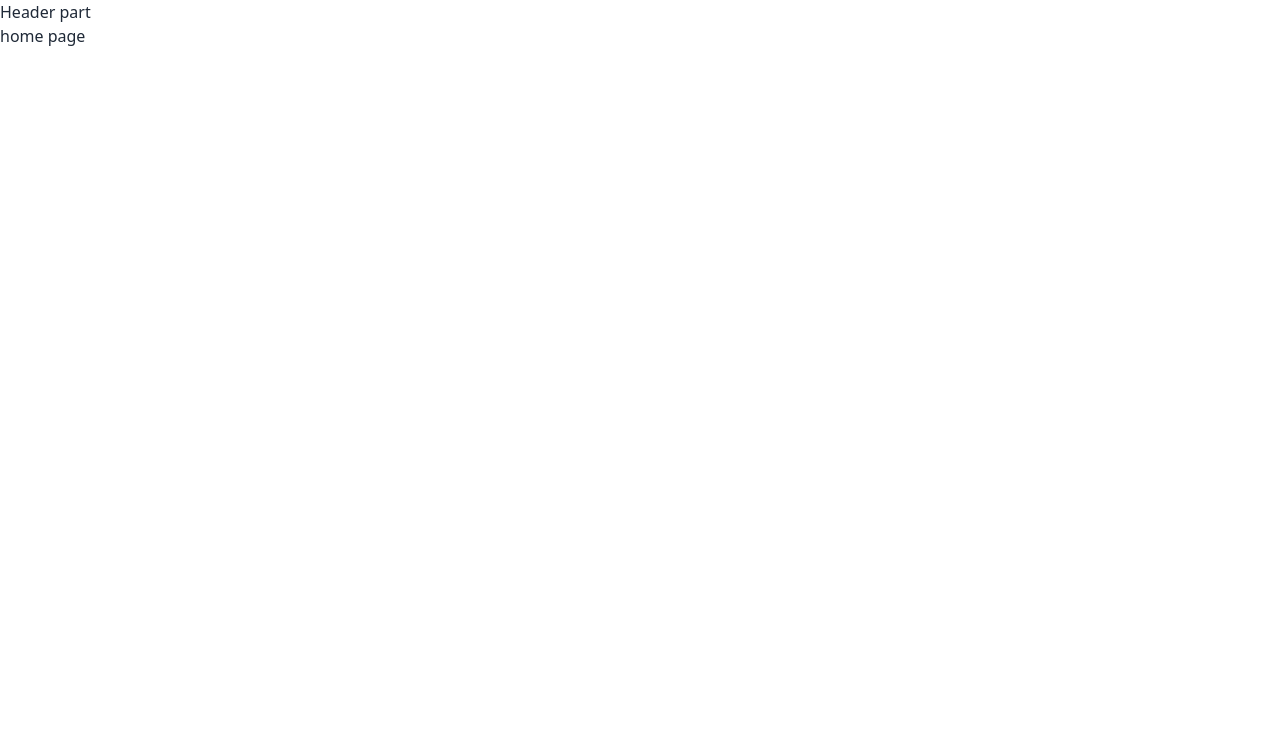
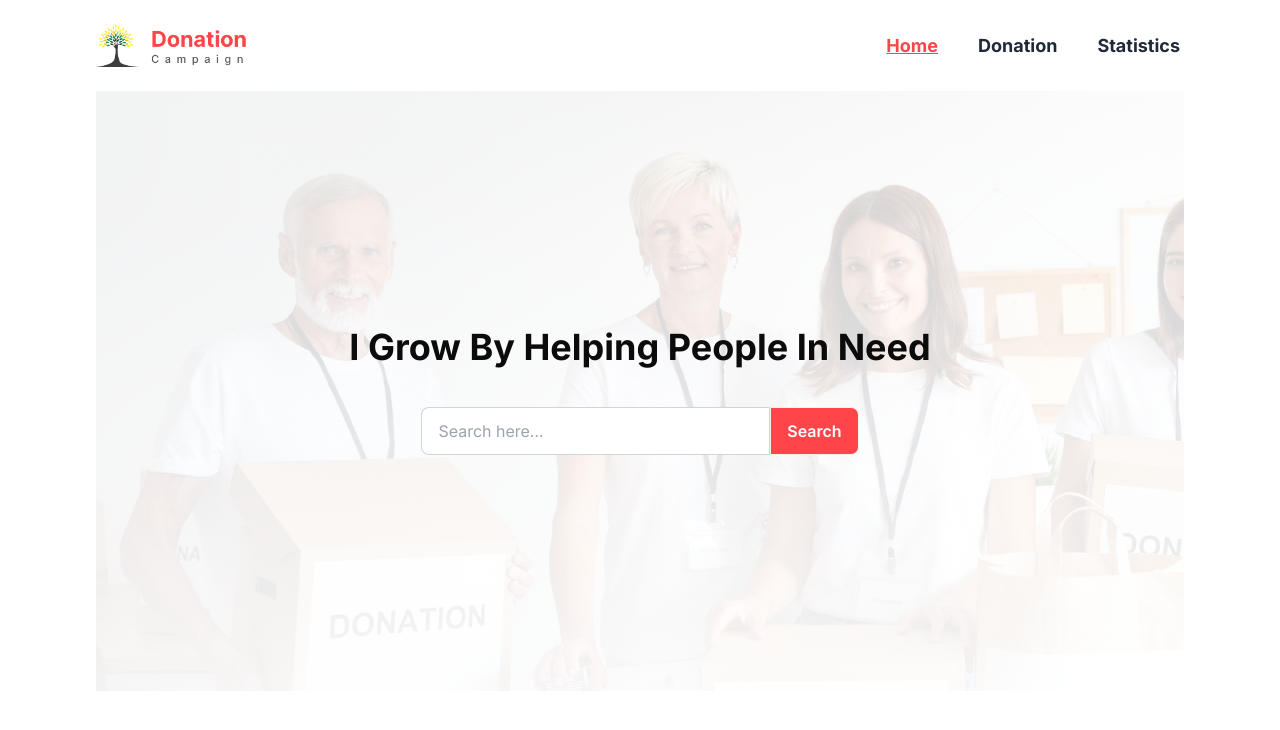
Before and after one commit to AhosanHabib2121/donation-compaign, a React (Vite) app: page / in a window 1280 px wide. Shown: the top 730 px of the page. Built offline with nearby package versions, Linux system fonts and the light colour scheme.

Commit message:
complete to navbar and banner part design

```diff
--- /dev/null
+++ b/src/components/banner/Banner.css
@@ -0,0 +1,6 @@
+.bannerBg{
+    background-image: linear-gradient(rgba(255, 255, 255, 0.8), rgba(255, 255, 255, 0.95)), url('../../assets/bannerBg.png');
+    background-repeat: no-repeat;
+    background-size: cover;
+
+}
--- /dev/null
+++ b/src/components/banner/Banner.jsx
@@ -0,0 +1,23 @@
+import './Banner.css'
+
+const Banner = () => {
+    return (
+        <div className="bannerBg">
+            <div className='grid justify-center items-center h-[600px]'>
+                <div className='space-y-10'>
+                    <h2 className='text-[#0B0B0B] font-bold text-4xl'>I Grow By Helping People In Need</h2>
+                    <div className="form-control">
+                        <div className="input-group justify-center">
+                            <input type="text" placeholder="Search here…" className="input input-bordered focus:outline-none w-3/5" />
+                            <button className="btn text-white text-base font-semibold hover:bg-[#ef3037] normal-case bg-[#FF444A]">
+                                Search
+                            </button>
+                        </div>
+                    </div>
+                </div>
+            </div>
+        </div>
+    );
+};
+
+export default Banner;
--- a/src/components/header/Header.jsx
+++ b/src/components/header/Header.jsx
@@ -1,8 +1,10 @@
+import Navbar from "../navbar/Navbar";
 
 const Header = () => {
     return (
         <div>
-            <h2>Header part</h2>
+            {/* navbar section */}
+            <Navbar/>
         </div>
     );
 };
--- /dev/null
+++ b/src/components/navbar/Navbar.css
@@ -0,0 +1,4 @@
+.active{
+    color: #FF444A;
+    text-decoration: underline;
+}
--- /dev/null
+++ b/src/components/navbar/Navbar.jsx
@@ -0,0 +1,77 @@
+import { NavLink } from 'react-router-dom'
+import logo from '../../assets/Logo.png'
+import './Navbar.css'
+
+const Navbar = () => {
+    const navLstyle = {
+        fontSize: '18px',
+        fontWeight: '700',
+    }
+    const menu = (
+        <>
+            <NavLink
+                className={({ isActive, isPending }) =>
+                    isPending ? "pending" : isActive ? "active" : ""
+                }
+                style={navLstyle}
+
+              to="/">Home</NavLink>
+            <NavLink to="/donation"
+                className={({ isActive, isPending }) =>
+                    isPending ? "pending" : isActive ? "active" : ""
+                }
+                style={navLstyle}
+            >Donation</NavLink>
+            <NavLink to="/statistics"
+                style={navLstyle}
+                className={({ isActive, isPending }) =>
+                    isPending ? "pending" : isActive ? "active" : ""
+                }
+            >Statistics</NavLink>
+        </>
+    )
+  return (
+    <div>
+        <div className="navbar lg:px-24 py-6 ">
+            <div className="navbar-start">
+                <div className="dropdown">
+                    <label tabIndex={0} className="btn btn-ghost lg:hidden">
+                    <svg
+                        xmlns="http://www.w3.org/2000/svg"
+                        className="h-5 w-5"
+                        fill="none"
+                        viewBox="0 0 24 24"
+                        stroke="currentColor"
+                    >
+                        <path
+                        strokeLinecap="round"
+                        strokeLinejoin="round"
+                        strokeWidth="2"
+                        d="M4 6h16M4 12h8m-8 6h16"
+                        />
+                    </svg>
+                    </label>
+                    <ul
+                    tabIndex={0}
+                    className="menu menu-sm dropdown-content mt-3 z-[1] p-2 shadow bg-base-100 rounded-box w-52 gap-4"
+                      >
+                        {menu}
+
+
+                    </ul>
+                </div>
+                <div>
+                    <img className="w-3/5" src={logo} alt="logo" />
+                </div>
+            </div>
+            <div className="navbar-end hidden lg:flex">
+                <ul className="menu menu-horizontal px-1 gap-10">
+                    {menu}
+                </ul>
+            </div>
+        </div>
+    </div>
+  )
+}
+
+export default Navbar
--- a/src/index.css
+++ b/src/index.css
@@ -1,3 +1,12 @@
+
+/* google fonts link here */
+@import url('https://fonts.googleapis.com/css2?family=Inter:wght@400;500;600;700;800;900&display=swap');
+
+body{
+    font-family: 'Inter', sans-serif;
+}
+
+/* tailwind css link here */
 @tailwind base;
 @tailwind components;
 @tailwind utilities;
--- a/src/mainLayout/MainLayout.jsx
+++ b/src/mainLayout/MainLayout.jsx
@@ -3,12 +3,12 @@ import Header from "../components/header/Header";
 
 const MainLayout = () => {
     return (
-        <div>
+        <div >
             {/* header area here */}
             <Header />
 
             {/* Outlet area here */}
-            <div>
+            <div className="mx-24">
                 <Outlet/>
             </div>
         </div>
--- a/src/pages/home/Home.jsx
+++ b/src/pages/home/Home.jsx
@@ -1,8 +1,12 @@
+import Banner from "../../components/banner/Banner";
 
 const Home = () => {
     return (
         <div>
-            <h2>home page</h2>
+            {/* banner area here */}
+            <div>
+                <Banner/>
+            </div>
         </div>
     );
 };
```
Also changed, not shown: src/assets/bannerBg.png (added).
